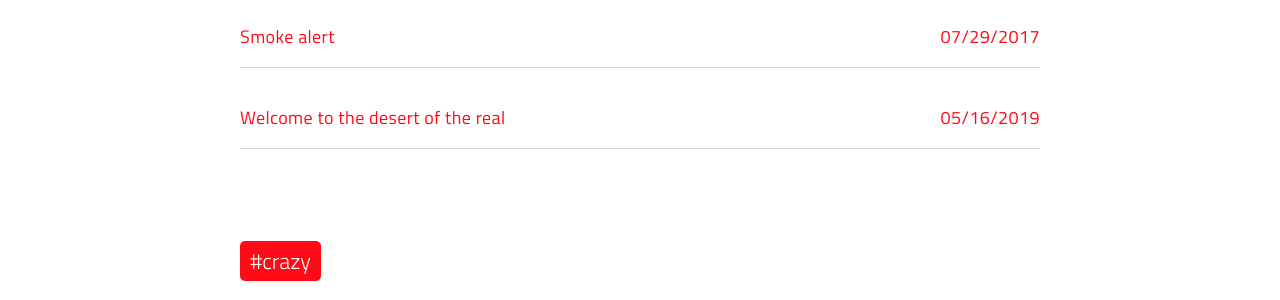
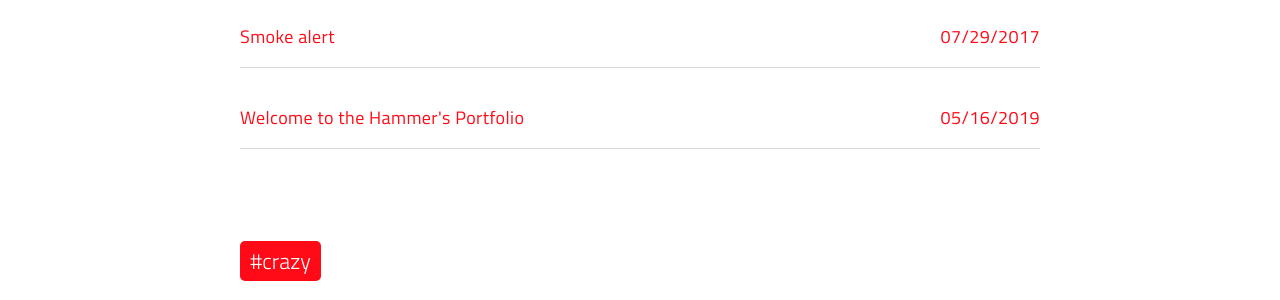
Before and after one commit to Hammer0415/Hammer0415.github.io, a Jekyll site: the page built from tags.html, in a window 1280 px wide and 900 px high, scrolled down 3734 px. Shown: the part 156-456 px from the top of the window. Built offline with Jekyll 4.4.1, drawn with Linux system fonts in a browser that asks for light colours; a script that is not in the unit is left out; some of the changed text lies outside the part shown.

Commit message:
Fix : Main Page

```diff
--- a/_posts/2010-01-01-welcome-to-the-desert-of-the-real.md
+++ b/_posts/2010-01-01-welcome-to-the-desert-of-the-real.md
@@ -1,7 +1,7 @@
 ---
 date: 2019-05-16 23:48:05
 layout: post
-title: Welcome to the desert of the real
+title: Welcome to the Hammer's Portfolio
 subtitle: 'Lorem ipsum dolor sit amet, consectetur adipisicing elit.'
 description: >-
   Lorem ipsum dolor sit amet, consectetur adipisicing elit, sed do eiusmod
```
Also changed, not shown: 1 other file.
